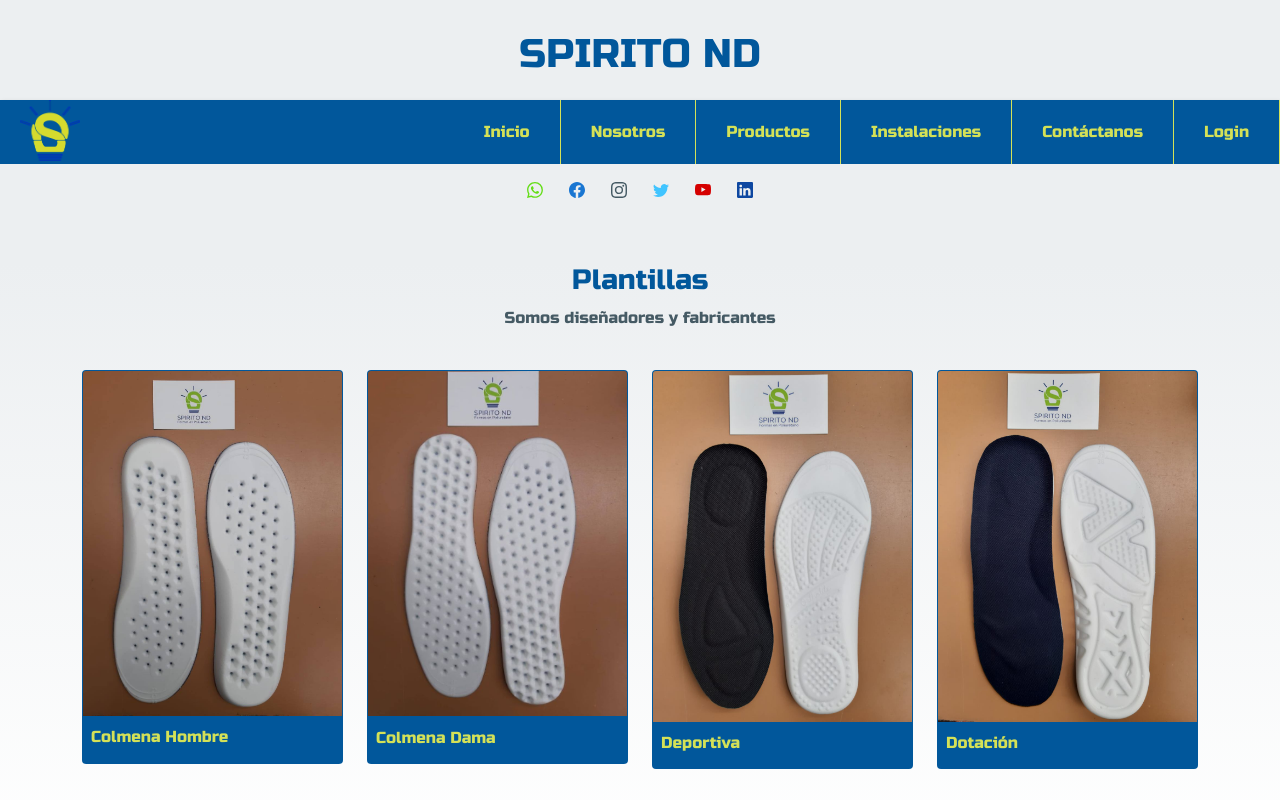
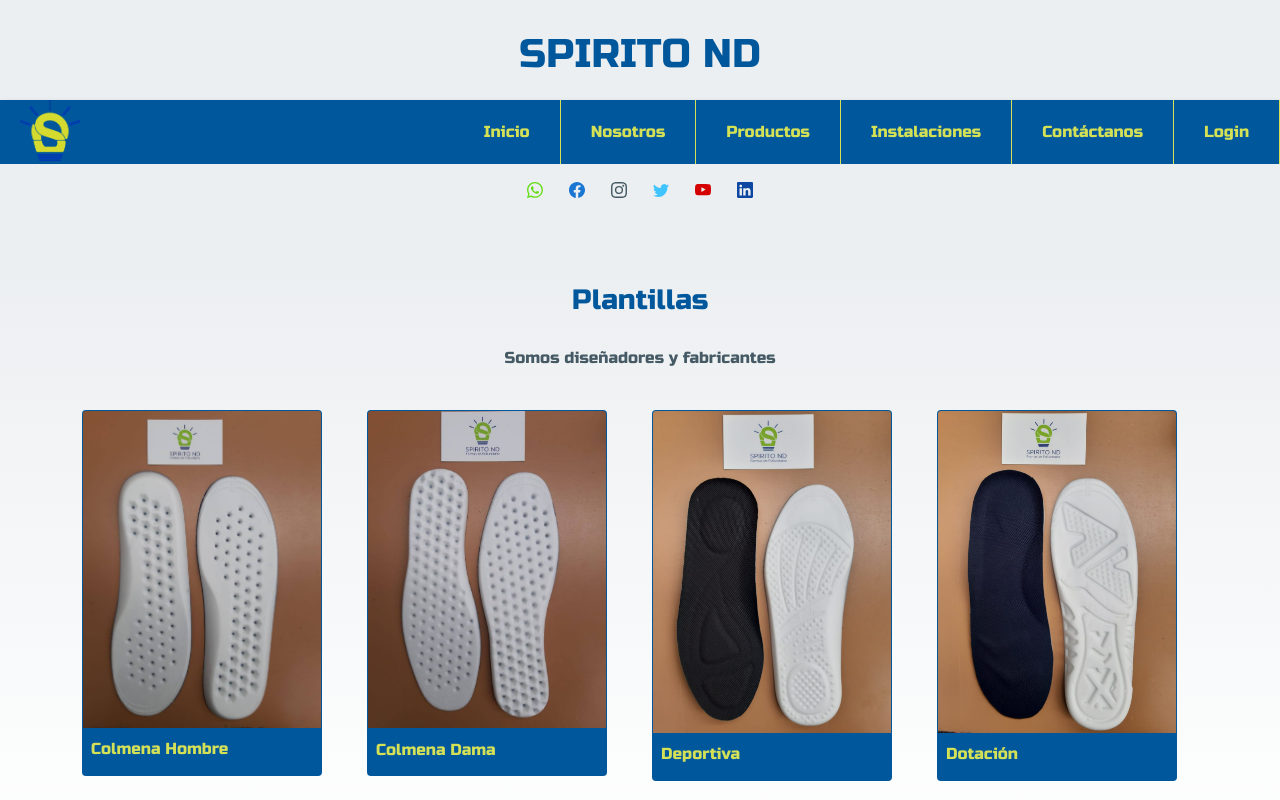
Before and after one commit to GranLuxor/Spirito, an Angular app: page /products in a window 1280 px wide. Shown: the top 800 px of the page. Built offline with nearby package versions, Linux system fonts and the light colour scheme; a web font is replaced by a local one.

Commit message:
se disminuye tamaño de las imagenes del catalogo

```diff
--- a/src/app/components/products/products.component.html
+++ b/src/app/components/products/products.component.html
@@ -7,7 +7,7 @@
             </div>
             <div class="row photos">
                 <div class="col-lg-3 col-md-6 offset-md-0 offset-sm-1 col-sm-10 offset-sm-1 my-lg-0 my-2">
-                    <div class="card"> <img class="card-img-top" src="../../../assets/shoe insoles/colmena-hombre.jpg">
+                    <div class="card"> <img class="card-img-top" src="../../../assets/shoe insoles/colmena-hombre.jpg" width="350" height="auto">
                         <div class="card-body">
                             <div class="d-flex align-items-start justify-content-between">
                                 <div class="d-flex flex-column">
--- a/src/styles.css
+++ b/src/styles.css
@@ -21,6 +21,7 @@
   }
 
   h3 {
+    padding: 20px;
     color: var(--btn-h3-font-bg-color);
   }
 
@@ -63,8 +64,9 @@
     cursor: pointer;
     color: var(--nav-letters-color);
     background-color: var(--navbar-back-bg-color);
-    margin-bottom: 10px;
+    margin-bottom: 15px;
     padding:1px;
+    width: 15rem;
 }
 
 .card:hover {
```
Also changed, not shown: src/app/components/nav-bar/nav-bar.component.html (+2 -2 lines).
